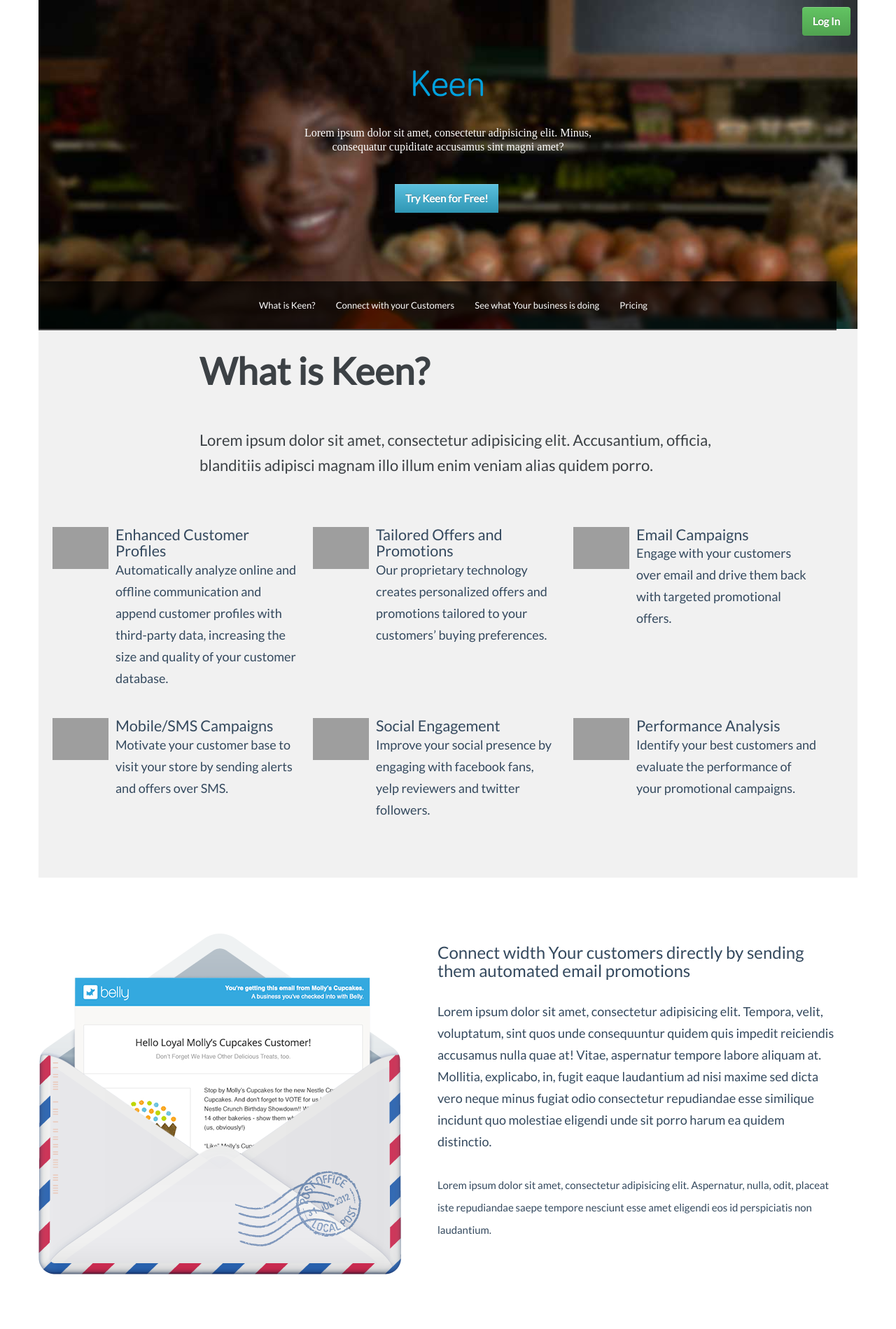
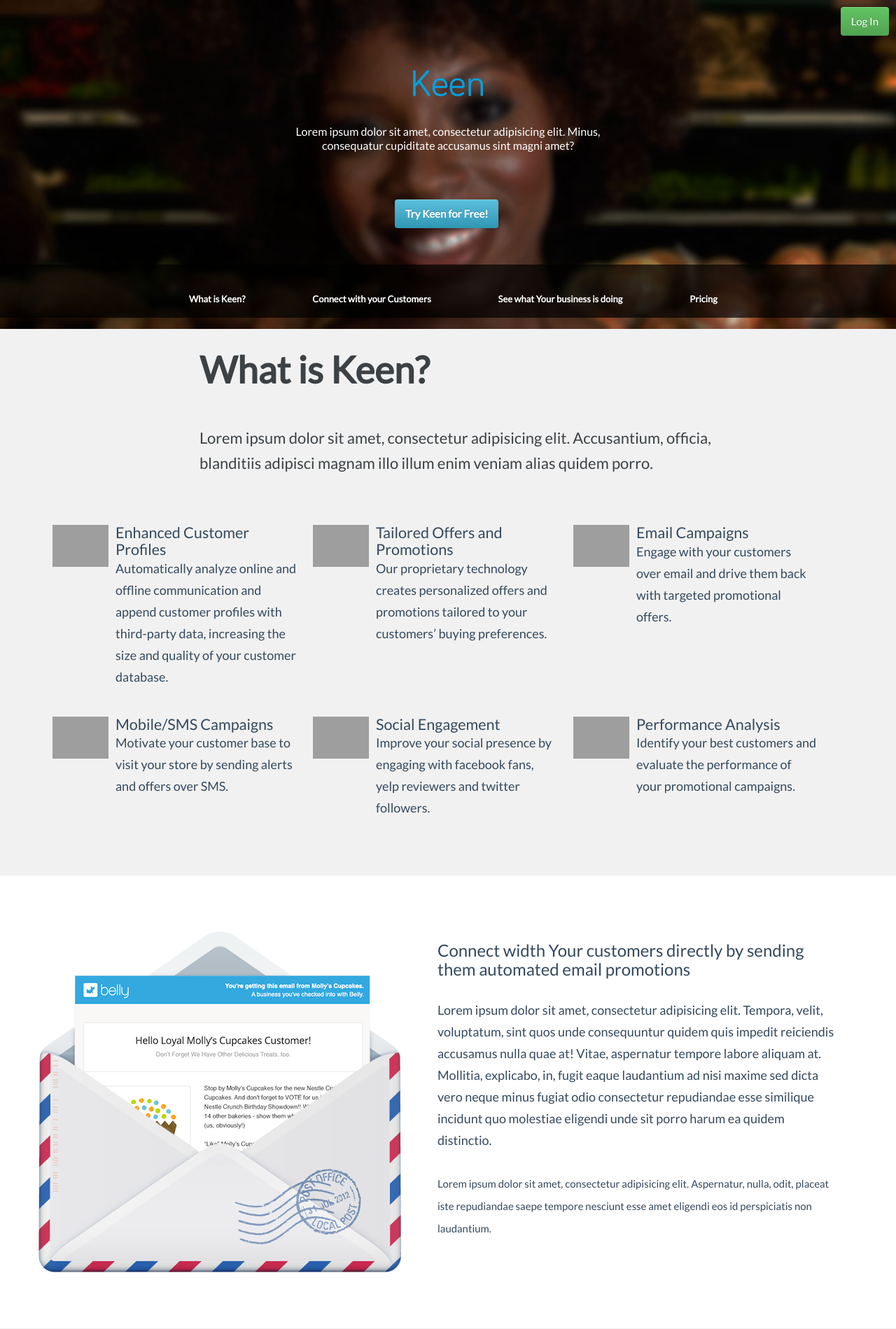
Before and after one commit to beforebeta/keensmb, a Django app: template keen/web/templates/front-page/index.html in a window 1280 px wide. Shown: the top 1899 px of the page at 70% size. Run offline with Django 3.2, Linux system fonts and the light colour scheme; the template is opened without the code that fills it, so the values that code supplies are empty; parts of the project's set-up code (start-up, migrations or seed data) failed here and were passed over; some libraries are stand-ins or nearby versions; grey boxes are pictures that could not be loaded.

Commit message:
changed main page

```diff
--- a/keen/web/static/css/landing.css
+++ b/keen/web/static/css/landing.css
@@ -3,7 +3,7 @@ img.center {
   margin-left: auto;
   margin-right: auto;
 }
-.flat-font {
+/*.flat-font {
   font-family: "Flat-UI-Icons";
   font-size: 23.996px;
   font-style: normal;
@@ -11,12 +11,12 @@ img.center {
   -webkit-font-smoothing: antialiased;
   font-weight: 500;
   text-shadow: none;
-}
+}*/
 .w1 {
   width: 200px;
 }
 
-.login {
+#topbar .login {
   position: absolute;
   right: 10px;
   top: 10px;
@@ -24,8 +24,15 @@ img.center {
 #topbar {
   position: relative;
   height: 470px;
-  background-image: url('../images/exaple-image-new.jpg');
+}
+#topbar .item {
+  overflow: hidden;
+  min-height: 470px;
   background-size: cover;
+}
+#topbar .item > img {
+  position: absolute;
+  z-index: 0;
 }
 #topbar div.logo {
   margin: 0 auto;
@@ -47,19 +54,14 @@ img.center {
 #topbar .signup {
   max-width: 152px;
   margin: 0 auto;
-  margin-top: 45px;
-}
-#topbar .signup a {
-  -webkit-border-radius: 0;
-  -moz-border-radius: 0;
-  border-radius: 0;
+  margin-top: -185px;
+  position: relative;
 }
 #topbar .main-navigation {
   text-align: justify;
   float: none;
   margin: 0 auto;
-  margin-top: 116px;
-  margin-bottom: -10px;
+  margin-top: 111px;
   z-index: 1;
   position: relative;
 }
@@ -84,20 +86,20 @@ img.center {
   color: #ffffff;
   display: inline-block;
   font-size: 13px;
+  font-weight: bold;
 }
 #topbar .shadow-after {
   position: relative;
+  margin-top: -22px;
 }
 #topbar .shadow-after:after {
   content: '';
   position: absolute;
-  display: block;
   left: 0;
-  bottom: 0;
+  bottom: 5px;
   width: 100%;
-  max-width: 1140px;
-  max-height: 70px;
   height: 100%;
+  min-height: 76px;
   background-color: #000000;
   opacity: 0.7;
 }
--- a/keen/web/static/js/flatpage.js
+++ b/keen/web/static/js/flatpage.js
@@ -26,5 +26,25 @@
         });
     });
 
+    var topbarHeight = $('#topbar').outerHeight();
+    var $scrollMenu = $('.scroll-menu');
+
+    $(document).on('scroll', function() {
+        if($(this).scrollTop() >= topbarHeight){
+            $scrollMenu.fadeIn('fast');
+        } else {
+            $scrollMenu.fadeOut();
+        }
+    });
+
+
+    $('.js-preload-image').each(function(index, item){
+        var $item = $(item),
+            imgSrc = $item.data('image-bg');
+
+        $item.css('background-image', 'url(' + imgSrc + ')');
+    });
+
+    $('.carousel').carousel({interval: 5000});
 
 })(jQuery);
--- a/keen/web/templates/front-page/base.html
+++ b/keen/web/templates/front-page/base.html
@@ -16,7 +16,7 @@
 			<script src="{% static "js/html5shiv.js" %}"></script>
 		<![endif]-->
 	</head>
-	<body>
+	<body data-spy="scroll" data-target=".scroll-menu">
 
 		{% block main %}
 		{% endblock %}
--- a/keen/web/templates/front-page/index.html
+++ b/keen/web/templates/front-page/index.html
@@ -3,13 +3,25 @@
 
 {% block main %}
 
-	<div class="container">
+
+		<nav class="scroll-menu">
+			<div class="logo pull-left"><img src="../../static/images/logo-small-blue.png" alt=""></div>
+			<ul class="nav">
+				<li><a class="js-animate-scroll" href="#what-is-keen">What is Keen?</a></li>
+				<li><a class="js-animate-scroll" href="#email-letter">Connect with your Customers</a></li>
+				<li><a class="js-animate-scroll" href="#online">See what Your business is doing</a></li>
+				<li><a class="js-animate-scroll" href="#pricing">Pricing</a></li>
+			</ul>
+			<a href="mailto:info@keensmb.com" class="btn btn-large btn-info login-link pull-left"><strong>Try Keen for Free!</strong></a>
+			<a href="#" class="btn btn-large btn-success" data-toggle="modal" data-target="#loginModal">Log In</a>
+		</nav>
 
 
 		{% include 'front-page/topbar.html' %}
 
 
 		<section id="what-is-keen" class="main-page-block first default">
+			<div class="container">
 				<div class="offset2 span8 keen-title">
 					<h2>What is Keen?</h2>
 					<p>Lorem ipsum dolor sit amet, consectetur adipisicing elit. Accusantium, officia, blanditiis adipisci magnam illo illum enim veniam alias quidem porro.</p>
@@ -85,9 +97,11 @@
 						</div>
 					</div>
 				</div>
+			</div>
 		</section>
 
 		<section id="email-letter" class="main-page-block">
+			<div class="container">
 				<div class="row">
 					<div class="span6">
 						<img src="../../static/images/email.png" width="518" height="487" alt="">
@@ -98,10 +112,12 @@
 						<small>Lorem ipsum dolor sit amet, consectetur adipisicing elit. Aspernatur, nulla, odit, placeat iste repudiandae saepe tempore nesciunt esse amet eligendi eos id perspiciatis non laudantium.</small>
 					</div>
 				</div>
+			</div>
 		</section>
 
 
-		<sectionn id="online" class="main-page-block default">
+		<section id="online" class="main-page-block default">
+			<div class="container">
 				<div class="row">
 					<div class="span6">
 						<img src="../../static/images/skitch.jpg" width="518" height="387" alt="">
@@ -111,9 +127,11 @@
 						<p>Lorem ipsum dolor sit amet, consectetur adipisicing elit. Tempora, velit, voluptatum, sint quos unde consequuntur quidem quis impedit reiciendis accusamus nulla quae at! Vitae, aspernatur tempore labore aliquam at. Mollitia, explicabo, in, fugit eaque laudantium ad nisi maxime sed dicta vero neque minus fugiat odio consectetur repudiandae esse similique incidunt quo molestiae eligendi unde sit porro harum ea quidem distinctio.</p>
 					</div>
 				</div>
+			</div>
 		</section>
 
 		<section class="main-page-block">
+			<div class="container">
 				<div class="row">
 					<div class="span6">
 						<img src="{% static "assets/dashboard.png" %}"  width="518" height="350" alt="Dashboard example">
@@ -123,10 +141,11 @@
 						<p>Lorem ipsum dolor sit amet, consectetur adipisicing elit. Officia, fuga, dolore, dolorum, sed consectetur eius quas corporis pariatur doloribus omnis cum ratione alias rerum praesentium ab non deleniti illum eligendi facilis soluta tenetur commodi porro!.</p>
 					</div>
 				</div>
+			</div>
 		</section>
 
 		<section id="pricing">
-
+			<div class="container">
 				<div class="text-center">
 					<h3>Try Keen for <strong>Free</strong> for 30 days*</h3>
 				</div>
@@ -209,12 +228,13 @@
 				</div>
 
 				<p class="text-center">*Keen will also work in building your initial customer contacts in the first 30 days</p>
+			</div>
 
 		</section>
 
 
 		<section id="legal">
-
+			<div class="container">
 				<div class="text-center">
 					<ul>
 						<li><a href="legal">terms of use</a></li>
@@ -223,11 +243,12 @@
 					</ul>
 					<p class="small text-muted">Copyright Digital First Ventures. All Rights Reserved.</p>
 				</div>
-
+			</div>
 		</section>
 
 
 		<section id="footer">
+			<div class="container">
 				<div class="row">
 					<div class="span3 offset2">
 						<span>
@@ -240,9 +261,9 @@
 						<a href="mailto:info@keensmb.com" class="btn btn-large btn-primary"><strong>Try Keen for Free!</strong></a>
 					</div>
 				</div>
+			</div>
 		</section>
 
-	</div>
 
 
 {% endblock %}
--- a/keen/web/templates/front-page/topbar.html
+++ b/keen/web/templates/front-page/topbar.html
@@ -1,35 +1,51 @@
 {% load staticfiles %}
 
 <section id="topbar">
-	<div class="row">
-		<div class="span12">
-			<div class="logo">
-				<a href="/"><img src="{% static "assets/keen_logo.png" %}" alt="Keen logo" class="logo"></a>
+
+	<div id="myCarousel" class="carousel slide">
+		<div class="carousel-inner">
+			<div data-image-bg="../../static/images/exaple-image-new0.jpg" class="active item js-preload-image">
+				<div class="logo">
+					<a href="/"><img src="{% static "assets/keen_logo.png" %}" alt="Keen logo" class="logo"></a>
+				</div>
+				<h6 class="flat-font tagline">Lorem ipsum dolor sit amet, consectetur adipisicing elit. Minus, consequatur cupiditate accusamus sint magni amet?</h6>
 			</div>
-			<div class="login">
-				<a href="#" class="btn btn-large btn-success" data-toggle="modal" data-target="#loginModal">
-	                    <strong>Log In</strong>
-	            </a>
+			<div data-image-bg="../../static/images/exaple-image-new1.jpg" class="item js-preload-image">
+				<div class="logo">
+					<a href="/"><img src="{% static "assets/keen_logo.png" %}" alt="Keen logo" class="logo"></a>
+				</div>
+				<h6 class="flat-font tagline">Lorem ipsum dolor sit amet, consectetur adipisicing elit. Minus, consequatur cupiditate accusamus sint magni amet?</h6>
+			</div>
+			<div data-image-bg="../../static/images/exaple-image-new2.jpg" class="item js-preload-image">
+				<div class="logo">
+					<a href="/"><img src="{% static "assets/keen_logo.png" %}" alt="Keen logo" class="logo"></a>
+				</div>
+				<h6 class="flat-font tagline">Lorem ipsum dolor sit amet, consectetur adipisicing elit. Minus, consequatur cupiditate accusamus sint magni amet?</h6>
+			</div>
+			<div data-image-bg="../../static/images/exaple-image-new3.jpg" class="item js-preload-image">
+				<div class="logo">
+					<a href="/"><img src="{% static "assets/keen_logo.png" %}" alt="Keen logo" class="logo"></a>
+				</div>
+				<h6 class="flat-font tagline">Lorem ipsum dolor sit amet, consectetur adipisicing elit. Minus, consequatur cupiditate accusamus sint magni amet?</h6>
 			</div>
 		</div>
-		<div class="span12">
-			<h6 class="flat-font tagline">Lorem ipsum dolor sit amet, consectetur adipisicing elit. Minus, consequatur cupiditate accusamus sint magni amet?</h6>
+		<div class="login">
+			<a href="#" class="btn btn-large btn-success" data-toggle="modal" data-target="#loginModal">Log In</a>
 		</div>
-		<div class="span12">
-			<div class="signup">
-				<a href="mailto:info@keensmb.com" class="btn btn-large btn-info"><strong>Try Keen for Free!</strong></a>
-                <!-- <a href="{% url "client_customers" %}" class="btn btn-large btn-success">
-                    <strong>Log In</strong>
-                </a> -->
-			</div>
+		<div class="signup">
+			<a href="mailto:info@keensmb.com" class="btn btn-large btn-info"><strong>Try Keen for Free!</strong></a>
 		</div>
-		<div class="span12 shadow-after">
-			<div class="span6 main-navigation" id="main-navigation">
+		<!-- Carousel nav
+		<a class="carousel-control left" href="#myCarousel" data-slide="prev">&lsaquo;</a>
+		<a class="carousel-control right" href="#myCarousel" data-slide="next">&rsaquo;</a> -->
+	    <!-- Carousel items -->
+		<div class="shadow-after">
+			<div class="span8 main-navigation">
 				<ul>
-					<li><a class="js-animate-scroll" href="#what-is-keen">What is Keen?</a></li>
-					<li><a class="js-animate-scroll" href="#email-letter">Connect with your Customers</a></li>
-					<li><a class="js-animate-scroll" href="#online">See what Your business is doing</a></li>
-					<li><a class="js-animate-scroll" href="#pricing">Pricing</a></li>
+					<li><a href="#" data-target="#myCarousel" data-slide-to="0" class="active">What is Keen?</a></li>
+					<li><a href="#" data-target="#myCarousel" data-slide-to="1">Connect with your Customers</a></li>
+					<li><a href="#" data-target="#myCarousel" data-slide-to="2">See what Your business is doing</a></li>
+					<li><a href="#" data-target="#myCarousel" data-slide-to="3">Pricing</a></li>
 				</ul>
 			</div>
 		</div>
```
Also changed, not shown: other parts of keen/web/static/css/landing.css (+55 -0 lines), keen/web/static/images/exaple-image-new.jpg (deleted), keen/web/static/images/exaple-image-new0.jpg (added), keen/web/static/images/exaple-image-new1.jpg (added), keen/web/static/images/exaple-image-new2.jpg (added), keen/web/static/images/exaple-image-new3.jpg (added), keen/web/static/images/logo-small-blue.png (added). Lines whose indentation alone changed are shown as unchanged.
